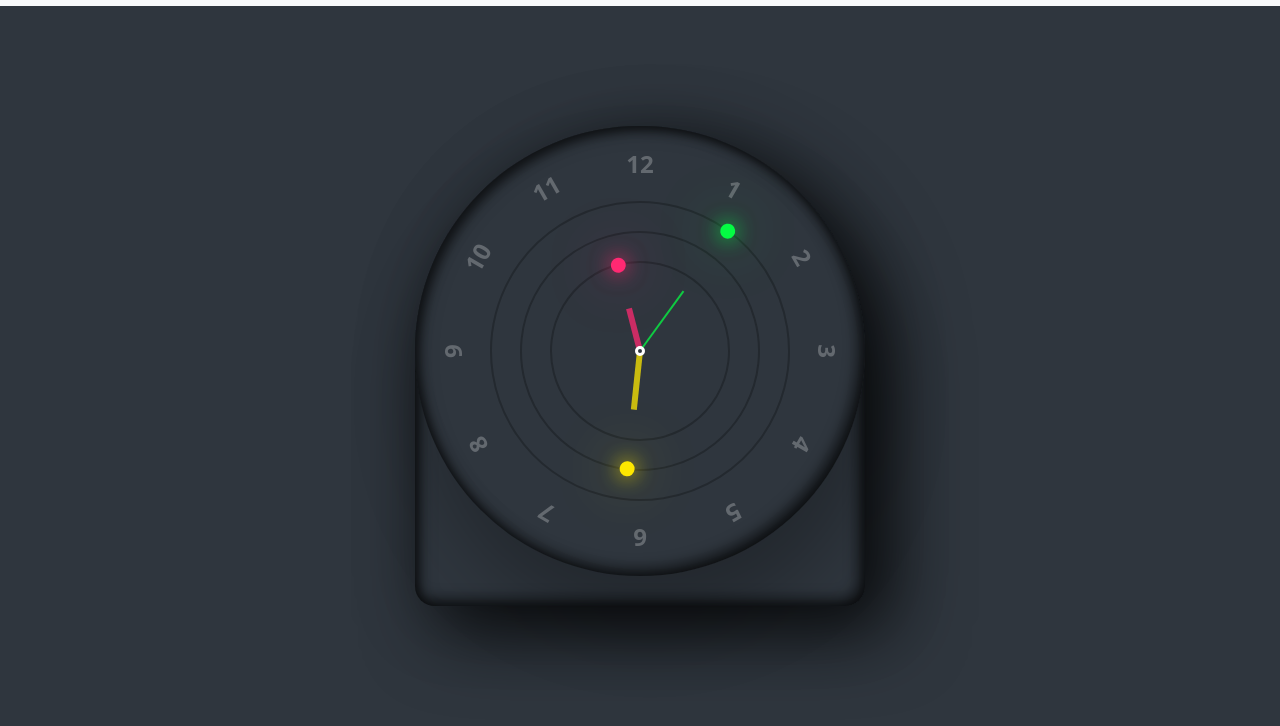
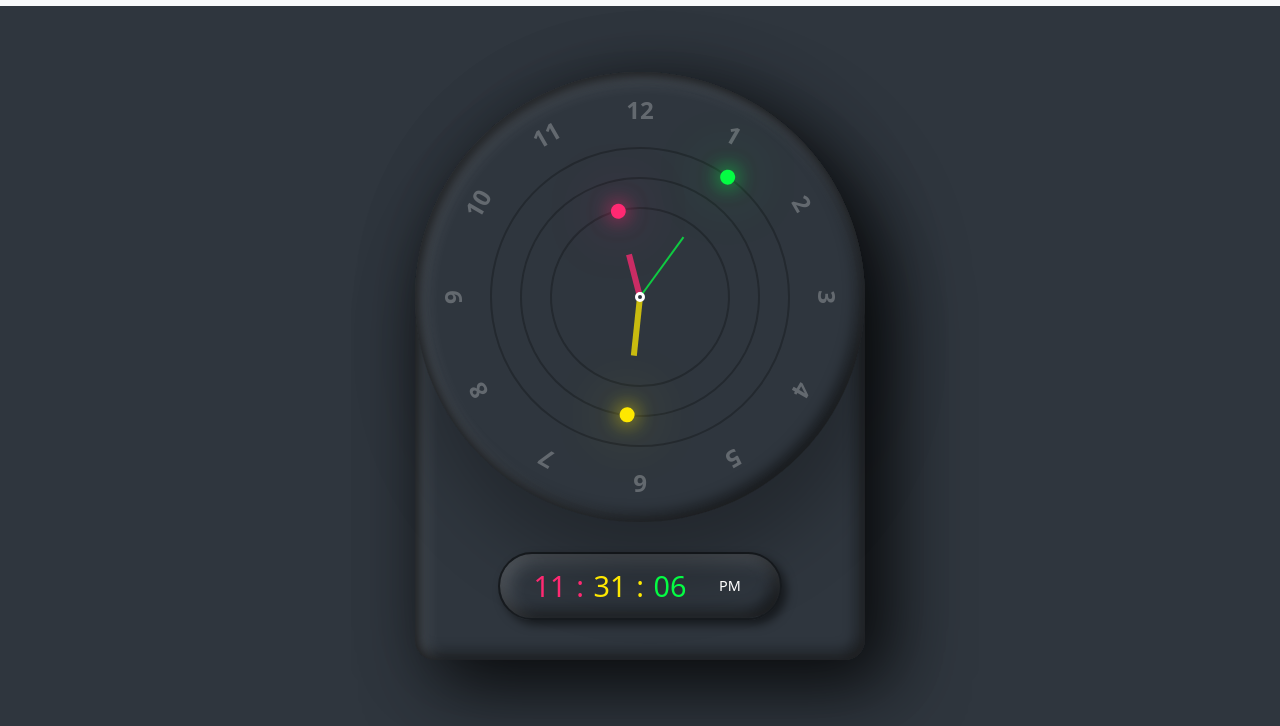
Before and after one commit to yuhao-dong/clock, a plain HTML site: page clock/clock.html in a window 1280 px wide. Shown: the part 74-800 px from the top of the page. Drawn offline with nearby package versions, Linux system fonts and the light colour scheme.

Commit message:
Finished Clock

```diff
--- a/clock/clock.css
+++ b/clock/clock.css
@@ -39,11 +39,12 @@
     box-shadow: 25px 25px 75px rgba(0, 0, 0, 0.75),
     10px 10px 70px rgba(0, 0, 0, 0.25),
     inset 5px 5px 10px rgba(0, 0, 0, 0.5),
-    inset 5px 5px 20px rgba(0, 0, 0, 0.2),
+    inset 5px 5px 20px rgba(255, 255, 255, 0.2),
     inset -5px -5px 15px rgba(0, 0, 0, 0.75);
     display: flex;
     justify-content: center;
     align-items: center;
+    flex-direction: column;
 }
 
 .clock {
@@ -54,7 +55,7 @@
     border-radius: 50%;
     box-shadow: 10px 50px 70px rgba(0, 0, 0, 0.25),
     inset 5px 5px 10px rgba(0, 0, 0, 0.5),
-    inset 5px 5px 20px rgba(0, 0, 0, 0.2),
+    inset 5px 5px 20px rgba(255, 255, 255, 0.2),
     inset -5px -5px 15px rgba(0, 0, 0, 0.75);
     display: flex;
     justify-content: center;
@@ -144,3 +145,41 @@
     box-shadow: 0 0 20px var(--clr),
     0 0 60px var(--clr);
 }
+
+
+/* digital clock */
+#time {
+    margin-bottom: 40px;
+    display: flex;
+    padding: 10px 20px;
+    font-size: 1.8em;
+    font-weight: 600;
+    border: 2px solid rgba(0, 0, 0, 0.5);
+    border-radius: 40px;
+    box-shadow: 5px 5px 10px rgba(0, 0, 0, 0.5),
+    inset 5px 5px 20px rgba(255, 255, 255, 0.2),
+    inset -5px -5px 15px rgba(0, 0, 0, 0.75);
+}
+
+#time div{
+    position: relative;
+    width: 60px;
+    text-align: center;
+    font-weight: 500;
+    color: var(--clr);
+}
+
+#time div:nth-child(1)::after,
+#time div:nth-child(2)::after {
+    content: ":";
+    position: absolute;
+    right: -4px;
+}
+
+#time div:last-child {
+    font-size: 0.5em;
+    display: flex;
+    justify-content: center;
+    align-items: center;
+    color: #fff;
+}
--- a/clock/clock.html
+++ b/clock/clock.html
@@ -59,6 +59,14 @@
         <span style="--i:11;"><b>11</b></span>
         <span style="--i:12;"><b>12</b></span>
       </div>
+
+      <!-- digital clock-->
+      <div id="time">
+        <div id="hour" style="--clr:#ff2972;">00</div>
+        <div id="minute" style="--clr:#fee800;">00</div>
+        <div id="second" style="--clr:#04fc43;">00</div>
+        <div id="am_pm">AM</div>
+      </div>
     </div>
   </div>
 
--- a/clock/clock.js
+++ b/clock/clock.js
@@ -5,14 +5,54 @@ let sc = document.querySelector("#sc");
 // calls a function at specified intervals
 setInterval(() => {
     let day = new Date();
+    let h = day.getHours();
+    let m = day.getMinutes();
+    let s = day.getSeconds();
+
     // make max hh mm ss = 360 degrees for rotation
-    let hh = day.getHours() * 30;
-    let mm = day.getMinutes() * 6;
-    let ss = day.getSeconds() * 6;
+    let hh = h * 30;
+    let mm = m * 6;
+    let ss = s * 6;
 
     console.log(day + " -- " + hh + " -- " + mm + " -- " + ss);
 
     hr.style.transform = `rotateZ(${hh + (mm / 12)}deg)`;
     mn.style.transform = `rotateZ(${mm}deg)`;
     sc.style.transform = `rotateZ(${ss}deg)`;
+
+    // digital clock
+    let hours = document.querySelector("#hour");
+    let minutes = document.querySelector("#minute");
+    let seconds = document.querySelector("#second");
+    let am_pm = document.querySelector("#am_pm");
+
+    let am_or_pm = "";
+    if(h > 12){
+        am_or_pm = "PM";
+    }
+    else {
+        am_or_pm = "AM";
+    }
+
+    // convert 24 hr to 12 hr clock
+    if(h > 12){
+        h -= 12;
+    }
+
+    // add 0 before single digit number
+    if(h < 10){
+        h = "0" + h;
+    }
+    if(m < 10){
+        m = "0" + m;
+    }
+    if(s < 10){
+        s = "0" + s;
+    }
+
+    // h, m, s are obtained above
+    hours.innerHTML =  h;
+    minutes.innerHTML =  m;
+    seconds.innerHTML =  s;
+    am_pm.innerHTML = am_or_pm;
 })
```
Also changed, not shown: stopwatch/stopwatch.html (+1 -1 lines).
